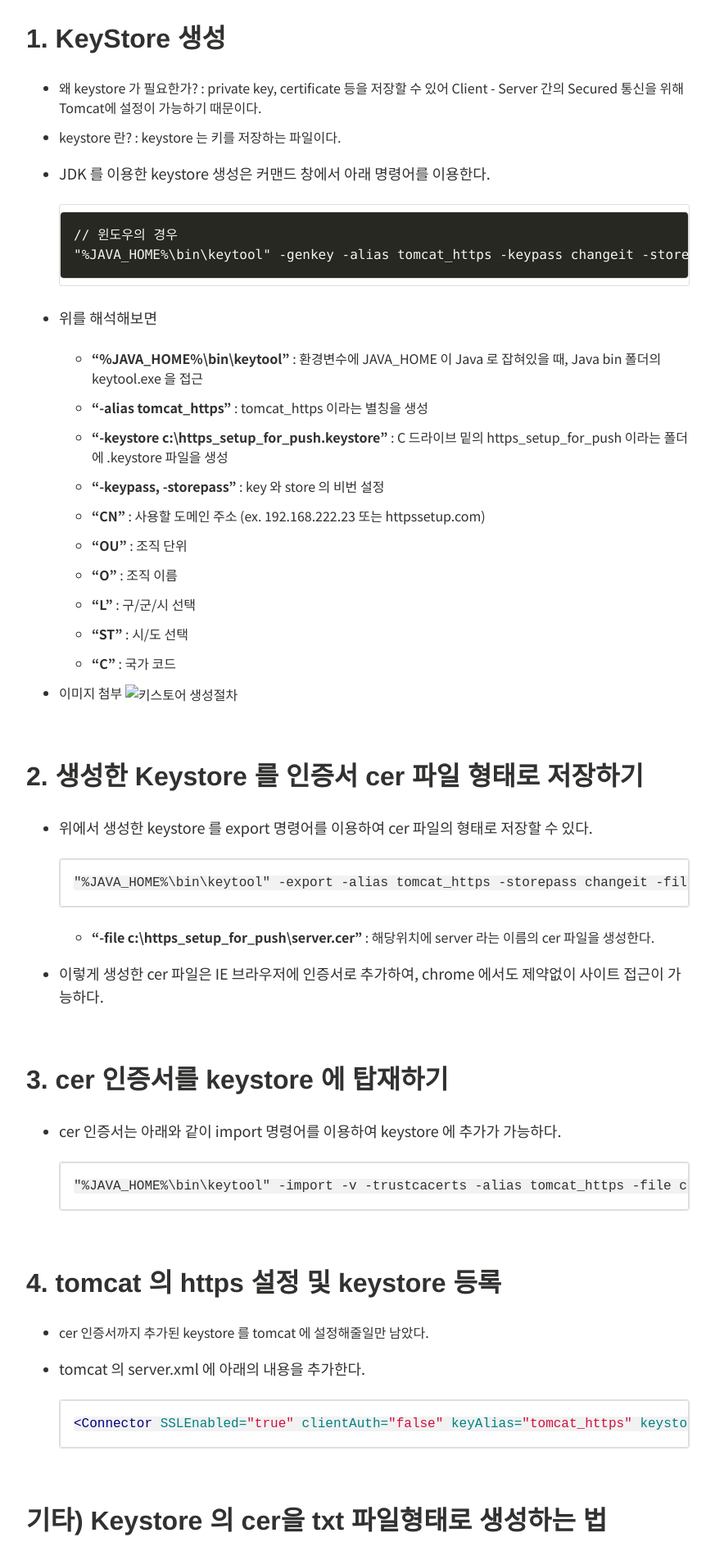
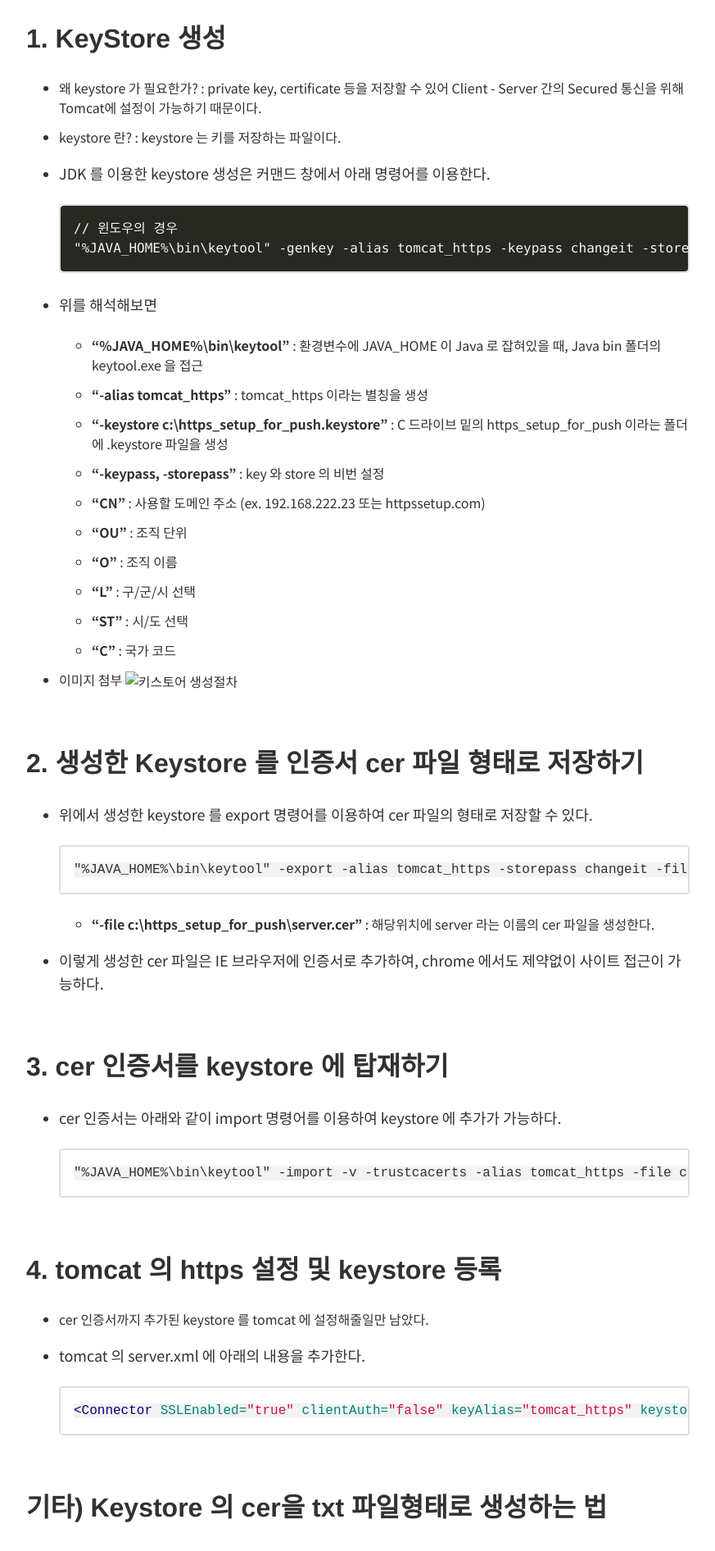
Before and after one commit to joshua1988/joshua1988.github.io, a Jekyll site: the page built from _posts/web_dev/progressive_web_app/2016-12-09-tomcat-https-setup.md, in a window 1280 px wide. Shown: the part 814-2706 px from the top of the page at 82% size, without its empty margins (64-937 px from the left). Built offline with Jekyll 4.4.1, drawn with Linux system fonts in a browser that asks for light colours; comment, search, counter and statistics services are not loaded.

Commit message:
Commented out the margin for code box in prism css

```diff
--- a/css/prism.css
+++ b/css/prism.css
@@ -31,7 +31,7 @@ pre[class*="language-"] {
 /* Code blocks */
 pre[class*="language-"] {
 	padding: 1em;
-	margin: .5em 0;
+	/*margin: .5em 0;*/
 	overflow: auto;
 	border-radius: 0.3em;
 }
```
